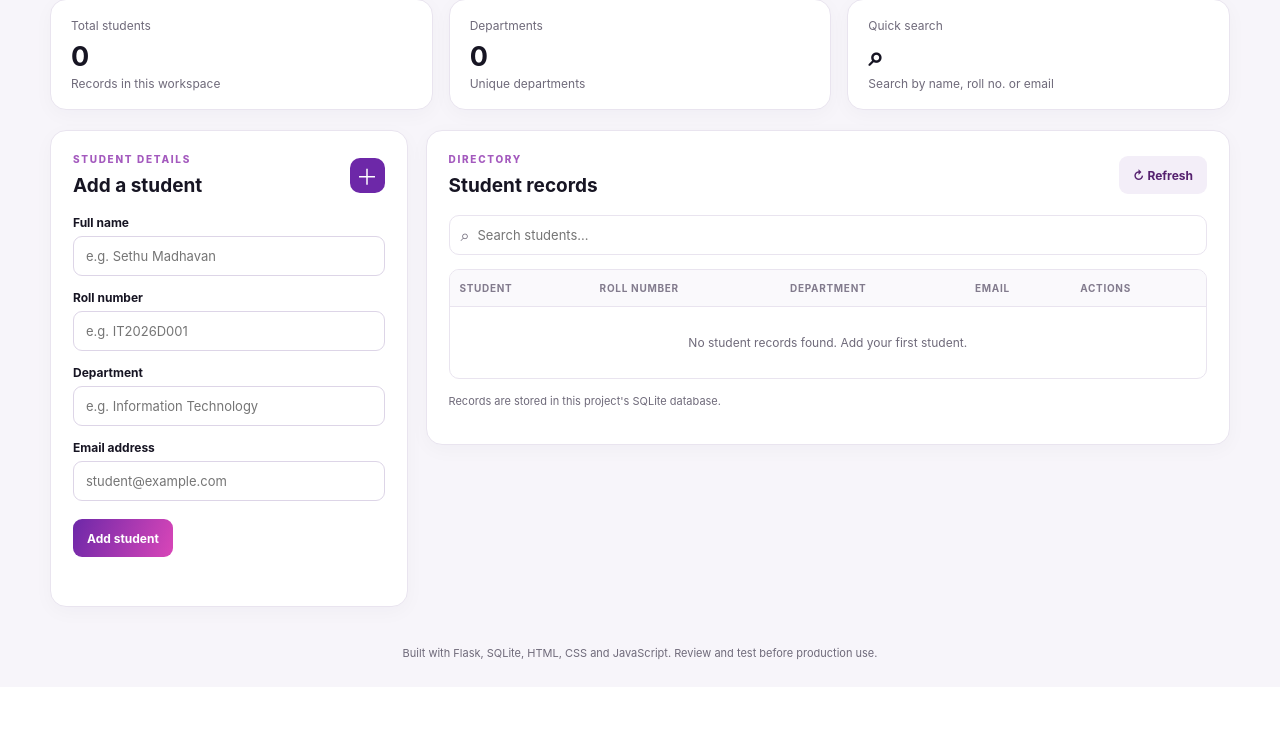
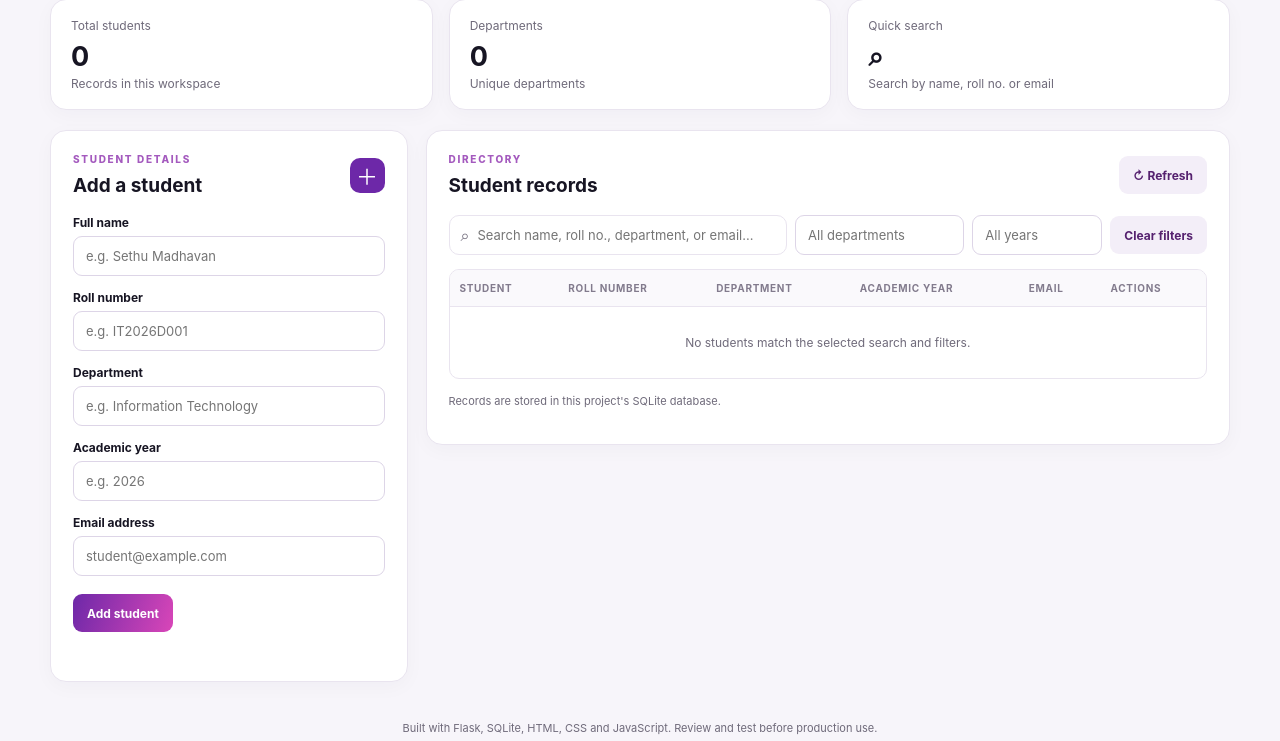
Before and after one commit to sethumadhavan505/Student-Management-System, a Flask app: page / in a window 1280 px wide. Shown: the part 379-1120 px from the top of the page. Before the commit the page ends 1039 px from the top, so only its background shows below. Run offline with Flask 3, Linux system fonts and the light colour scheme; data that the repository does not hold is empty.

Commit message:
Add student search and filter functionality
Co-authored-by: Copilot <223556219+Copilot@users.noreply.github.com>

```diff
--- a/app.py
+++ b/app.py
@@ -23,18 +23,35 @@ def create_app(test_config=None):
         db().execute("""CREATE TABLE IF NOT EXISTS students (
           id INTEGER PRIMARY KEY AUTOINCREMENT, name TEXT NOT NULL,
           roll_number TEXT NOT NULL UNIQUE, department TEXT NOT NULL,
+          academic_year TEXT NOT NULL DEFAULT '',
           email TEXT NOT NULL COLLATE NOCASE UNIQUE,
           created_at TEXT NOT NULL DEFAULT CURRENT_TIMESTAMP)""")
+        columns={row["name"] for row in db().execute("PRAGMA table_info(students)").fetchall()}
+        if "academic_year" not in columns:
+            db().execute("ALTER TABLE students ADD COLUMN academic_year TEXT NOT NULL DEFAULT ''")
         db().commit()
     def validate(data, current_id=None):
         if not isinstance(data, dict):
             return None, "Request body must be a JSON object."
-        keys=("name","roll_number","department","email")
+        keys=("name","roll_number","department","academic_year","email")
         item={k:str(data.get(k,"")).strip() for k in keys}
         missing=[k for k,v in item.items() if not v]
-        if missing: return None, f"Please provide: {', '.join(missing)}."
+        if missing:
+            labels={
+                "name":"name",
+                "roll_number":"roll number",
+                "department":"department",
+                "academic_year":"academic year",
+                "email":"email",
+            }
+            return None, f"Please provide: {', '.join(labels[key] for key in missing)}."
         if len(item["name"])>100 or len(item["department"])>100: return None,"Name and department must be 100 characters or fewer."
         if len(item["roll_number"])>30: return None,"Roll number must be 30 characters or fewer."
+        if not re.fullmatch(r"(?:19|20|21)\d{2}",item["academic_year"]):
+            return None,"Academic year must be a four-digit year."
+        academic_year=int(item["academic_year"])
+        if academic_year<2000 or academic_year>2100:
+            return None,"Academic year must be between 2000 and 2100."
         raw_email=data.get("email","")
         email_pattern=r"[A-Za-z0-9!#$%&'*+/=?^_`{|}~-]+(?:\.[A-Za-z0-9!#$%&'*+/=?^_`{|}~-]+)*@(?:[A-Za-z0-9](?:[A-Za-z0-9-]{0,61}[A-Za-z0-9])?\.)+[A-Za-z]{2,}"
         if (not isinstance(raw_email,str) or raw_email!=raw_email.strip()
@@ -49,10 +66,25 @@ def create_app(test_config=None):
     @app.get("/api/students")
     def list_students():
         q=request.args.get("q","").strip()
+        department=request.args.get("department","").strip()
+        academic_year=request.args.get("academic_year","").strip()
         try:
-            rows=db().execute("""SELECT id,name,roll_number,department,email,created_at FROM students
-              WHERE name LIKE ? OR roll_number LIKE ? OR department LIKE ? OR email LIKE ? ORDER BY id DESC""",
-              tuple([f"%{q}%"]*4)).fetchall()
+            conditions=[]
+            params=[]
+            if q:
+                conditions.append("(name LIKE ? OR roll_number LIKE ? OR department LIKE ? OR email LIKE ?)")
+                params.extend([f"%{q}%"]*4)
+            if department:
+                conditions.append("department COLLATE NOCASE = ?")
+                params.append(department)
+            if academic_year:
+                conditions.append("academic_year = ?")
+                params.append(academic_year)
+            sql="""SELECT id,name,roll_number,department,academic_year,email,created_at FROM students"""
+            if conditions:
+                sql+=" WHERE "+" AND ".join(conditions)
+            sql+=" ORDER BY id DESC"
+            rows=db().execute(sql,params).fetchall()
         except sqlite3.DatabaseError:
             return jsonify({"error":"Database operation failed."}),500
         return jsonify([dict(r) for r in rows])
@@ -61,8 +93,8 @@ def create_app(test_config=None):
         try:
             item,error=validate(request.get_json(silent=True) or {})
             if error: return jsonify({"error":error}),400
-            cur=db().execute("INSERT INTO students(name,roll_number,department,email) VALUES(?,?,?,?)",
-              (item["name"],item["roll_number"],item["department"],item["email"]))
+            cur=db().execute("INSERT INTO students(name,roll_number,department,academic_year,email) VALUES(?,?,?,?,?)",
+              (item["name"],item["roll_number"],item["department"],item["academic_year"],item["email"]))
             db().commit()
             row=db().execute("SELECT * FROM students WHERE id=?",(cur.lastrowid,)).fetchone()
         except sqlite3.IntegrityError: return jsonify({"error":"Roll number and email must be unique."}),409
@@ -76,8 +108,8 @@ def create_app(test_config=None):
         item,error=validate(request.get_json(silent=True) or {},student_id)
         if error: return jsonify({"error":error}),400
         try:
-            db().execute("UPDATE students SET name=?,roll_number=?,department=?,email=? WHERE id=?",
-              (item["name"],item["roll_number"],item["department"],item["email"],student_id))
+            db().execute("UPDATE students SET name=?,roll_number=?,department=?,academic_year=?,email=? WHERE id=?",
+              (item["name"],item["roll_number"],item["department"],item["academic_year"],item["email"],student_id))
             db().commit()
         except sqlite3.IntegrityError: return jsonify({"error":"Roll number and email must be unique."}),409
         return jsonify(dict(db().execute("SELECT * FROM students WHERE id=?",(student_id,)).fetchone()))
--- a/static/css/style.css
+++ b/static/css/style.css
@@ -286,11 +286,18 @@ input:focus {
   display: flex;
   align-items: center;
   gap: 8px;
-  margin-bottom: 14px;
   padding: 0 11px;
   border: 1px solid var(--line);
   border-radius: 10px;
   color: var(--muted);
+}
+
+.filters {
+  display: grid;
+  grid-template-columns: minmax(180px, 2fr) minmax(140px, 1fr) 130px auto;
+  align-items: center;
+  gap: 8px;
+  margin-bottom: 14px;
 }
 
 .search-wrap input {
@@ -396,6 +403,14 @@ footer {
   .workspace {
     grid-template-columns: minmax(0, 1fr);
   }
+
+  .filters {
+    grid-template-columns: minmax(0, 1fr) minmax(0, 1fr);
+  }
+
+  .filters .btn {
+    width: 100%;
+  }
 }
 
 @media (max-width: 620px) {
--- a/static/js/app.js
+++ b/static/js/app.js
@@ -2,8 +2,10 @@ const form = document.getElementById("studentForm");
 const tableBody = document.getElementById("studentTable");
 const message = document.getElementById("formMessage");
 const searchInput = document.getElementById("searchInput");
+const departmentFilter = document.getElementById("departmentFilter");
+const academicYearFilter = document.getElementById("academicYearFilter");
 const idInput = document.getElementById("studentId");
-const fields = ["name", "roll_number", "department", "email"];
+const fields = ["name", "roll_number", "department", "academic_year", "email"];
 const localStorageKey = "student-management-system.students.v1";
 const usesBrowserStorage = document.body.dataset.storage === "local";
 let students = [];
@@ -36,12 +38,15 @@ function readLocalStudents() {
   if (!saved) {
     return [];
   }
-
-  const records = JSON.parse(saved);
-  if (!Array.isArray(records)) {
+  try {
+    const records = JSON.parse(saved);
+    if (!Array.isArray(records)) {
+      throw new Error("Saved student records are invalid.");
+    }
+    return records;
+  } catch {
     throw new Error("Saved student records are invalid. Clear this site's browser data to continue.");
   }
-  return records;
 }
 
 function saveLocalStudents(records) {
@@ -55,11 +60,15 @@ function localRequest(url, options) {
 
   if (requestUrl.pathname.endsWith("/api/students") && method === "GET") {
     const query = requestUrl.searchParams.get("q")?.trim().toLowerCase() || "";
+    const department = requestUrl.searchParams.get("department")?.trim().toLowerCase() || "";
+    const academicYear = requestUrl.searchParams.get("academic_year")?.trim() || "";
     return records
       .filter((record) =>
         fields.some((field) =>
           String(record[field] || "").toLowerCase().includes(query),
-        ),
+        ) &&
+        (!department || String(record.department || "").toLowerCase() === department) &&
+        (!academicYear || String(record.academic_year || "") === academicYear),
       )
       .sort((left, right) => Number(right.id) - Number(left.id));
   }
@@ -112,6 +121,24 @@ function validateLocalStudent(values, records, currentId = null) {
     throw new Error(`Please provide: ${missing.join(", ")}.`);
   }
 
+  if (String(values.name).length > 100 || String(values.department).length > 100) {
+    throw new Error("Name and department must be 100 characters or fewer.");
+  }
+  if (String(values.roll_number).length > 30) {
+    throw new Error("Roll number must be 30 characters or fewer.");
+  }
+  if (!/^(?:19|20|21)\d{2}$/.test(String(values.academic_year))) {
+    throw new Error("Academic year must be a four-digit year.");
+  }
+  const academicYear = Number(values.academic_year);
+  if (academicYear < 2000 || academicYear > 2100) {
+    throw new Error("Academic year must be between 2000 and 2100.");
+  }
+  const emailPattern = /^[A-Za-z0-9!#$%&'*+/=?^_`{|}~-]+(?:\.[A-Za-z0-9!#$%&'*+/=?^_`{|}~-]+)*@(?:[A-Za-z0-9](?:[A-Za-z0-9-]{0,61}[A-Za-z0-9])?\.)+[A-Za-z]{2,}$/;
+  if (!emailPattern.test(String(values.email))) {
+    throw new Error("Enter a valid email address.");
+  }
+
   const duplicate = records.some(
     (record) =>
       Number(record.id) !== currentId &&
@@ -152,7 +179,7 @@ function escapeHtml(value) {
 function renderStudents(records) {
   if (!records.length) {
     tableBody.innerHTML =
-      '<tr><td colspan="5" class="empty">No student records found. Add your first student.</td></tr>';
+      '<tr><td colspan="6" class="empty">No students match the selected search and filters.</td></tr>';
     return;
   }
 
@@ -166,6 +193,7 @@ function renderStudents(records) {
           </td>
           <td>${escapeHtml(student.roll_number)}</td>
           <td>${escapeHtml(student.department)}</td>
+          <td>${escapeHtml(student.academic_year)}</td>
           <td>${escapeHtml(student.email)}</td>
           <td>
             <div class="actions">
@@ -181,16 +209,26 @@ function renderStudents(records) {
 
 async function loadStudents() {
   try {
-    students = await api(
-      `/api/students?q=${encodeURIComponent(searchInput.value.trim())}`,
-    );
+    const params = new URLSearchParams();
+    if (searchInput.value.trim()) params.set("q", searchInput.value.trim());
+    if (departmentFilter.value.trim()) params.set("department", departmentFilter.value.trim());
+    if (academicYearFilter.value.trim()) params.set("academic_year", academicYearFilter.value.trim());
+    students = await api(`/api/students${params.size ? `?${params}` : ""}`);
     renderStudents(students);
-    document.getElementById("studentCount").textContent = students.length;
+
+    const allStudents = await api("/api/students");
+    document.getElementById("studentCount").textContent = allStudents.length;
     document.getElementById("departmentCount").textContent = new Set(
-      students.map((student) => student.department.toLowerCase()),
+      allStudents.map((student) => student.department.toLowerCase()),
     ).size;
+    document.getElementById("departmentOptions").innerHTML = [...new Set(
+      allStudents.map((student) => student.department).filter(Boolean),
+    )]
+      .sort((left, right) => left.localeCompare(right))
+      .map((department) => `<option value="${escapeHtml(department)}"></option>`)
+      .join("");
   } catch (error) {
-    tableBody.innerHTML = `<tr><td colspan="5" class="empty">${escapeHtml(error.message)}</td></tr>`;
+    tableBody.innerHTML = `<tr><td colspan="6" class="empty">${escapeHtml(error.message)}</td></tr>`;
   }
 }
 
@@ -251,6 +289,14 @@ tableBody.addEventListener("click", async (event) => {
 
 document.getElementById("cancelButton").addEventListener("click", resetForm);
 document.getElementById("refreshButton").addEventListener("click", loadStudents);
+document.getElementById("clearFiltersButton").addEventListener("click", () => {
+  searchInput.value = "";
+  departmentFilter.value = "";
+  academicYearFilter.value = "";
+  loadStudents();
+});
 searchInput.addEventListener("input", loadStudents);
+departmentFilter.addEventListener("input", loadStudents);
+academicYearFilter.addEventListener("input", loadStudents);
 
 loadStudents();
--- a/templates/index.html
+++ b/templates/index.html
@@ -104,6 +104,17 @@
               required
             >
 
+            <label for="academic_year">Academic year</label>
+            <input
+              id="academic_year"
+              name="academic_year"
+              type="number"
+              min="2000"
+              max="2100"
+              placeholder="e.g. 2026"
+              required
+            >
+
             <label for="email">Email address</label>
             <input
               id="email"
@@ -142,15 +153,37 @@
             </button>
           </div>
 
-          <label class="sr-only" for="searchInput">Search students</label>
-          <div class="search-wrap">
-            <span aria-hidden="true">⌕</span>
+          <div class="filters" aria-label="Student filters">
+            <label class="sr-only" for="searchInput">Search student records</label>
+            <div class="search-wrap">
+              <span aria-hidden="true">⌕</span>
+              <input
+                id="searchInput"
+                type="search"
+                placeholder="Search name, roll no., department, or email..."
+                autocomplete="off"
+              >
+            </div>
+            <label class="sr-only" for="departmentFilter">Filter by department</label>
             <input
-              id="searchInput"
+              id="departmentFilter"
               type="search"
-              placeholder="Search students..."
+              list="departmentOptions"
+              placeholder="All departments"
               autocomplete="off"
             >
+            <datalist id="departmentOptions"></datalist>
+            <label class="sr-only" for="academicYearFilter">Filter by academic year</label>
+            <input
+              id="academicYearFilter"
+              type="number"
+              min="2000"
+              max="2100"
+              placeholder="All years"
+            >
+            <button class="btn secondary" id="clearFiltersButton" type="button">
+              Clear filters
+            </button>
           </div>
 
           <div class="table-wrap">
@@ -160,13 +193,14 @@
                   <th scope="col">Student</th>
                   <th scope="col">Roll number</th>
                   <th scope="col">Department</th>
+                  <th scope="col">Academic year</th>
                   <th scope="col">Email</th>
                   <th scope="col">Actions</th>
                 </tr>
               </thead>
               <tbody id="studentTable">
                 <tr>
-                  <td colspan="5" class="empty">Loading student records...</td>
+                  <td colspan="6" class="empty">Loading student records...</td>
                 </tr>
               </tbody>
             </table>
```
Also changed, not shown: index.html (+40 -6 lines), tests/test_app.py (+114 -1 lines).
